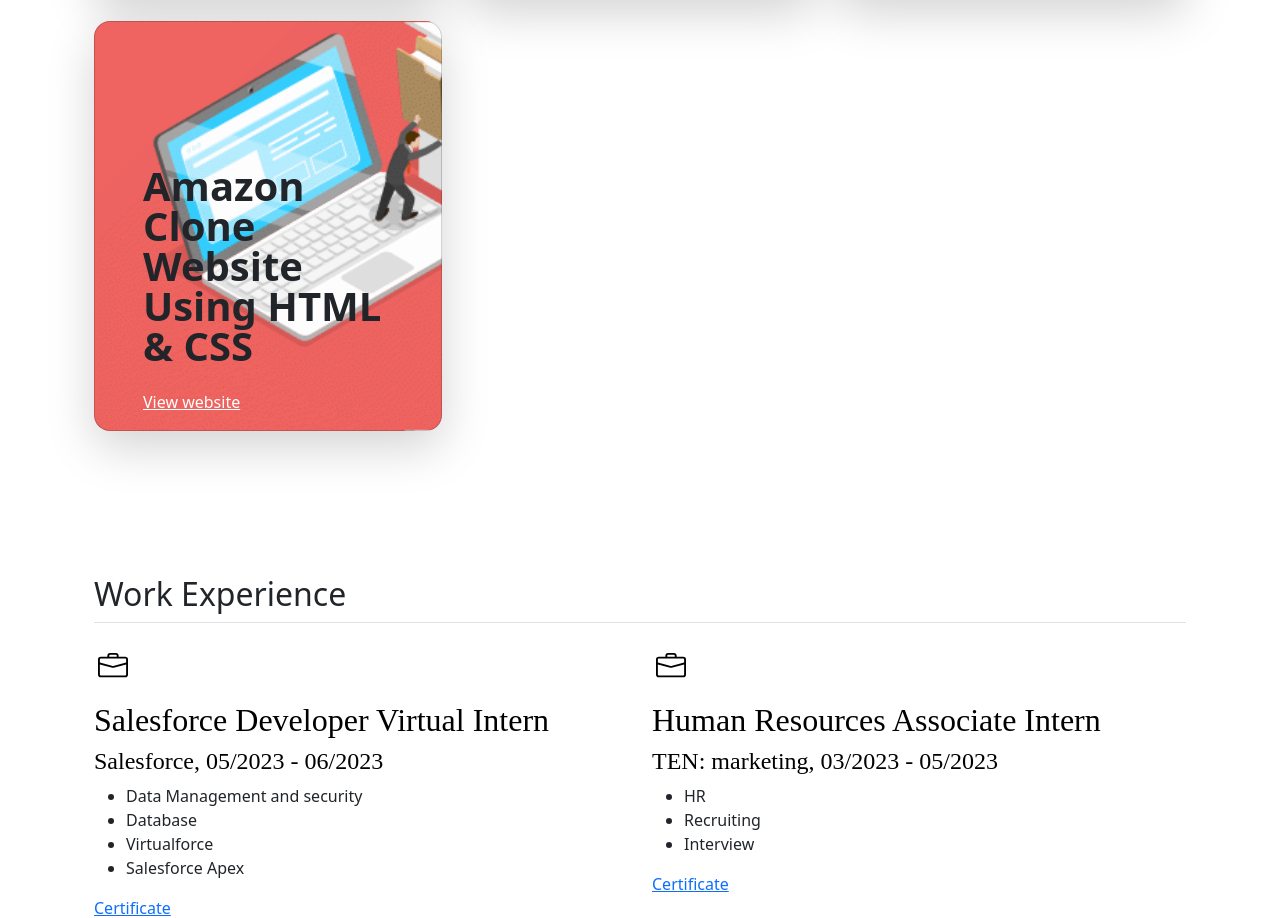
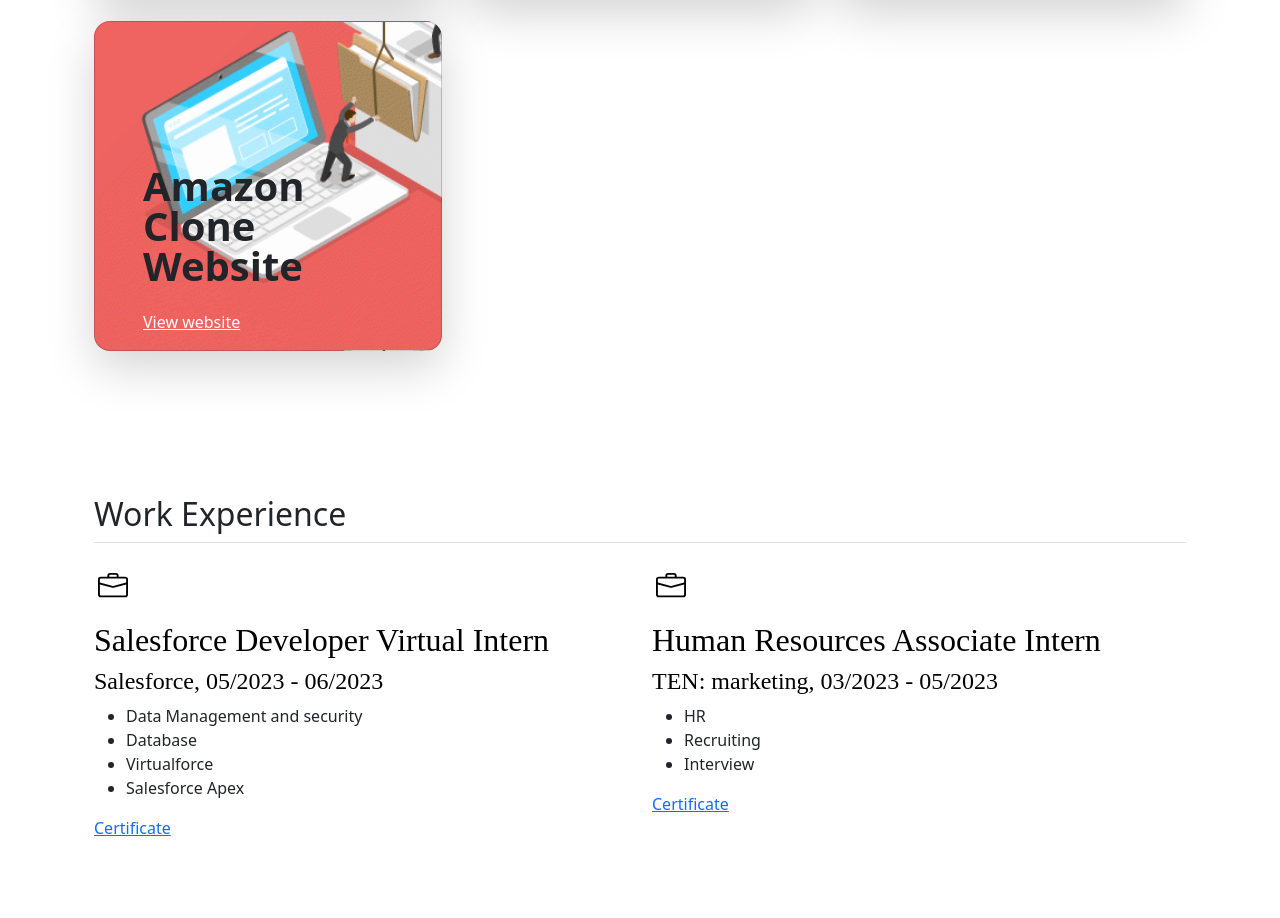
Before and after one commit to Subhajit-13/personal-site, a plain HTML site: page index.html in a window 1280 px wide. Shown: the part 1198-2116 px from the top of the page. Drawn offline with nearby package versions, Linux system fonts and the light colour scheme.

Commit message:
Update index.html

```diff
--- a/index.html
+++ b/index.html
@@ -63,7 +63,7 @@
           <div class="col">
             <div class="card card-cover h-100 overflow-hidden text-bg-dark rounded-4 shadow-lg" style="background-image: url('clone.png');">
               <div class="d-flex flex-column h-100 p-5 pb-3  text-dark">
-                <h3 class="pt-5 mt-5 mb-4 display-6 lh-1 fw-bold">Amazon Clone Website Using HTML & CSS</h3>
+                <h3 class="pt-5 mt-5 mb-4 display-6 lh-1 fw-bold">Amazon Clone Website</h3>
                 <a href="https://subhajit-13.github.io/Amazon-clone/" style="color: white;">View website</a>
 
               </div>
```
